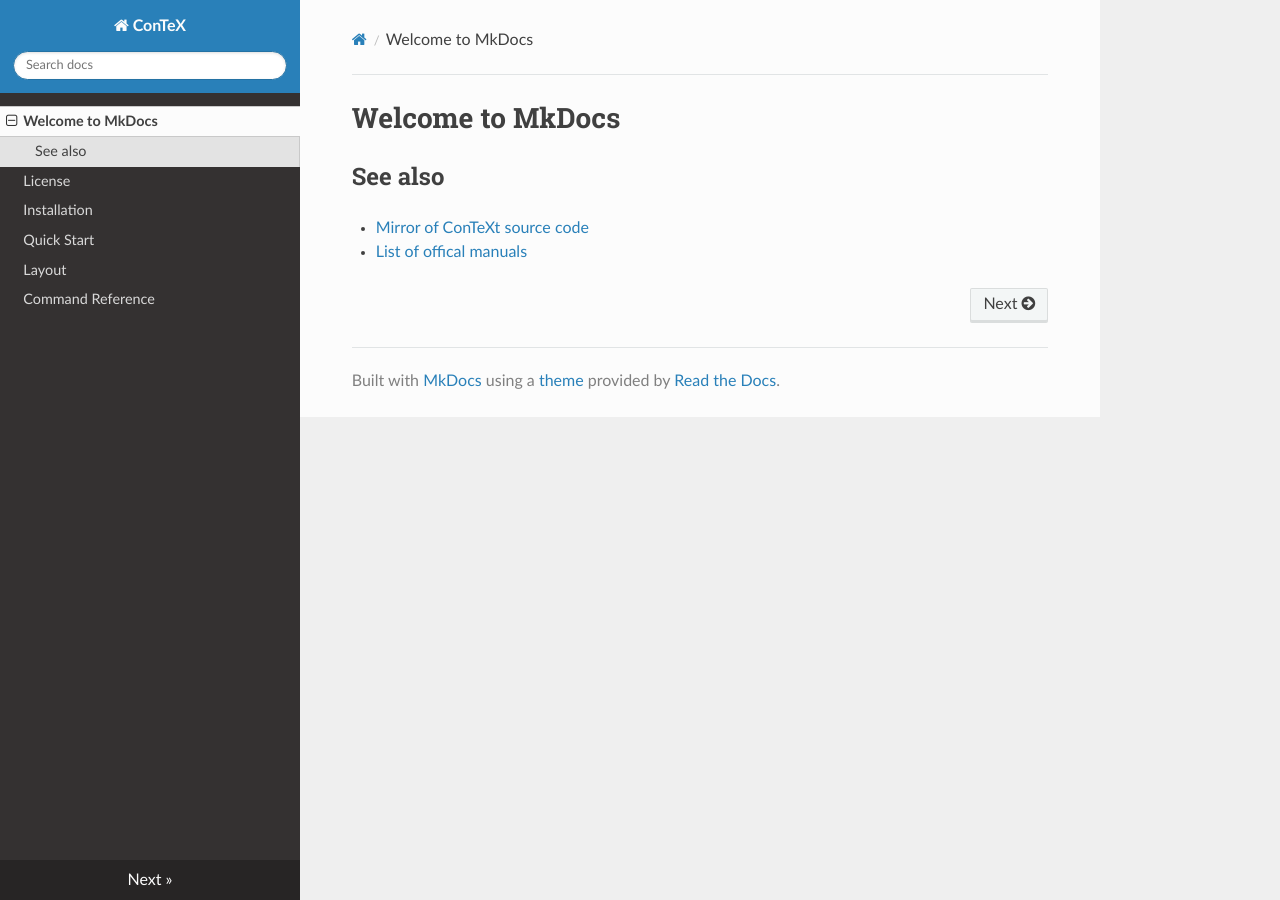
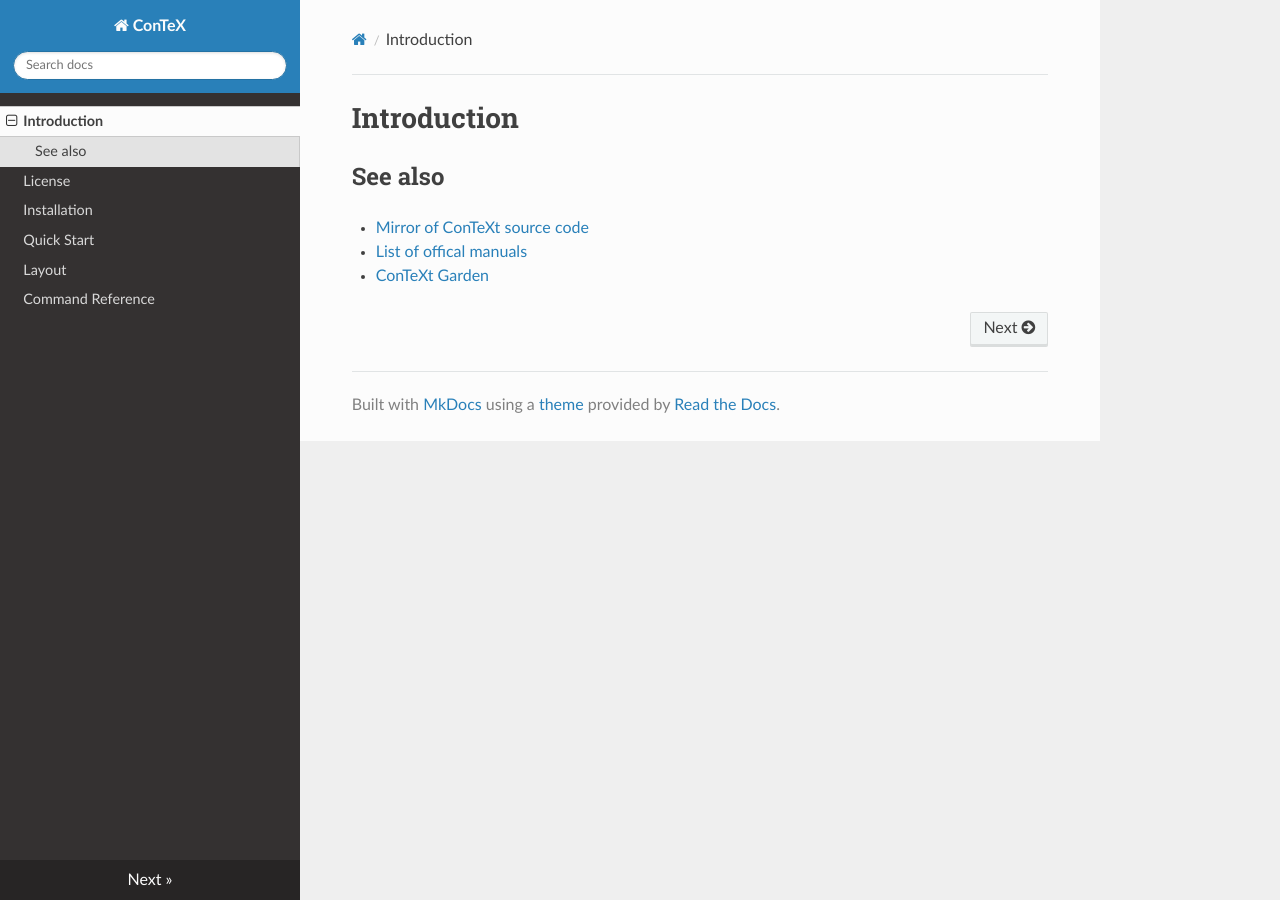
Before and after one commit to champignoom/contex-docs, an MkDocs documentation site: the page built from docs/index.md, in a window 1280 px wide. Built offline with MkDocs 1.6.1, drawn with Linux system fonts in a browser that asks for light colours; nearby versions of some CDN libraries.

Commit message:
fix name, add link to contextgarden

```diff
--- a/docs/index.md
+++ b/docs/index.md
@@ -1,8 +1,10 @@
-# Welcome to MkDocs
+# Introduction
 
 ## See also
 - [Mirror of ConTeXt source code][1]
 - [List of offical manuals][2]
+- [ConTeXt Garden][3]
 
 [1]: https://bitbucket.org/phg/context-mirror/
 [2]: http://www.pragma-ade.com/overview.htm
+[3]: wiki.contextgarden.net/
```
